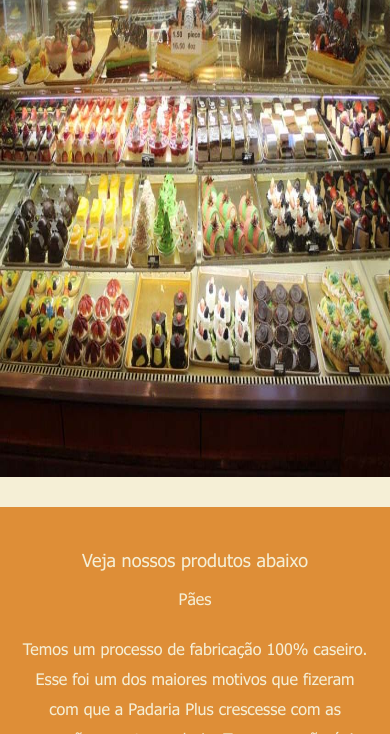
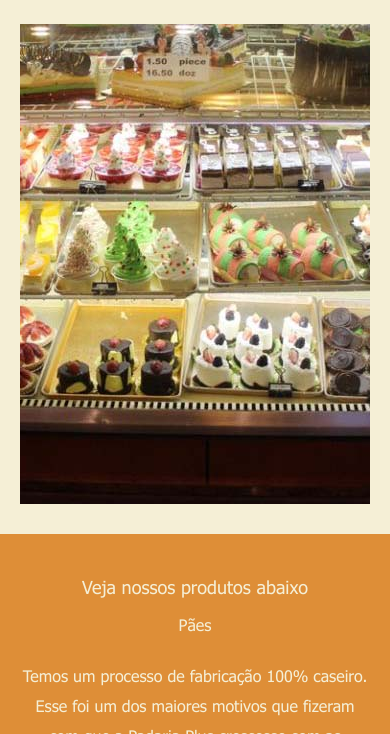
Before and after one commit to Juberlandio/padariaplus, a plain HTML site: page index.html in a window 390 px wide. Shown: the part 548-1282 px from the top of the page. Drawn offline with Linux system fonts and the light colour scheme; files whose address does not match are found by name.

Commit message:
Commit Final

```diff
--- a/css/style.css
+++ b/css/style.css
@@ -136,6 +136,7 @@ color: var(--cor-p2);
 .cor-p3 {
 color: var(--cor-p3);
 }
+
 /* Font */
 .font-1-xxl {
 font: 700 2rem/0.83 "Tahoma", sans-serif;
@@ -175,6 +176,7 @@ padding: 20px;
 }
 
 /* Introdução */
+
 .introducao h1 {
 padding-top: 35px;
 padding-bottom: 35px;
@@ -186,8 +188,18 @@ padding-bottom: 30px;
 width: 760px;
 height: 480px;
 padding-bottom: 30px;
+object-fit: cover;
 }
-
+@media (max-width: 600px) {
+.introducao {
+box-sizing: border-box;
+max-width: 760px;
+margin-left: auto;
+margin-right: auto;
+padding-left: 20px;
+padding-right: 20px;
+}
+}
 /* Produtos */
 .produtos-bg {
 background: var(--cor-p3);
@@ -220,5 +232,5 @@ padding-bottom: 37px;
 padding-top: 20px;
 }
 .rodape p:last-child {
-  padding-bottom: 25px;
+padding-bottom: 25px;
 }
```
Also changed, not shown: index.html (+1 -1 lines).
